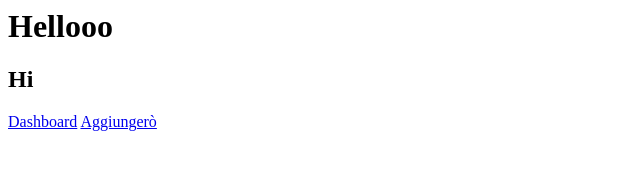
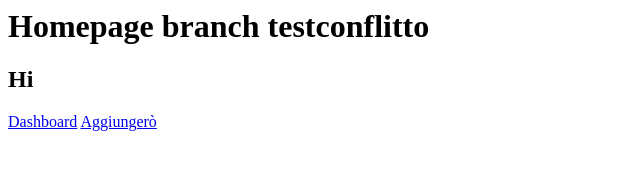
Before and after one commit to ITS-CoinersDev/pw2018c, a plain HTML site: page index.html in a window 1280 px wide. Shown: the whole page, without its empty margins (0-640 px from the left). Drawn offline with Linux system fonts and the light colour scheme.

Commit message:
Aggiornata home page

```diff
--- a/index.html
+++ b/index.html
@@ -1,6 +1,6 @@
 <html>
 <body>
-<h1>Hellooo</h1>
+<h1>Homepage branch testconflitto</h1>
 <h2>Hi</h2>
 <a href="dashboard.html">Dashboard</a>
 <a href="#">Aggiungerò</a>
```
